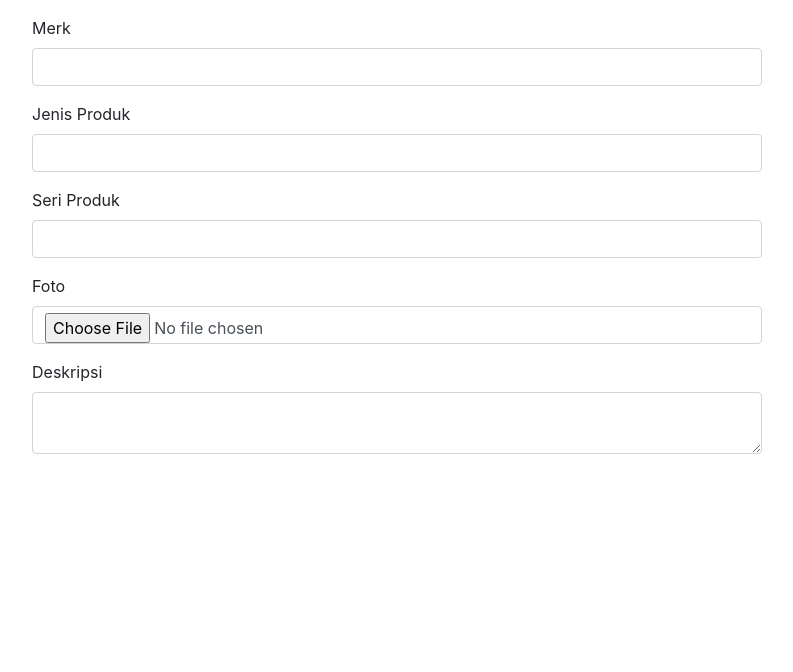
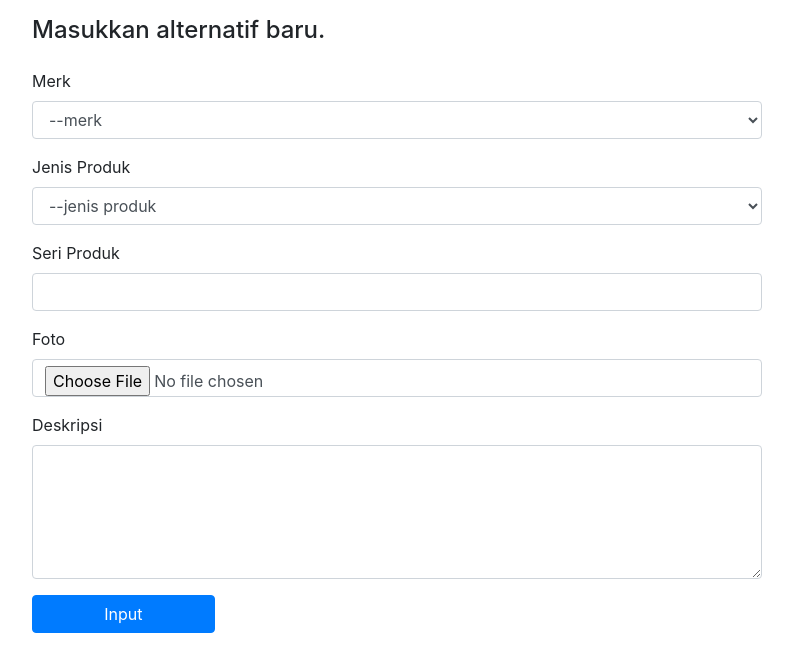
Before and after one commit to Woyman/elektre, a PHP site: page /admin/tambahalternatif.php in a window 1280 px wide. Shown: the part 107-779 px from the top of the page, without its empty margins (243-1036 px from the left). Run offline with PHP 8.4, Linux system fonts and the light colour scheme; the visitor is signed in with stand-in values (Sample User, id 1); data that the repository does not hold is empty.

Commit message:
tambah alternatif

```diff
--- a/admin/tambahalternatif.php
+++ b/admin/tambahalternatif.php
@@ -3,7 +3,7 @@ include('../config/session.php');
 include('../config/function.php');
 include('../config/koneksi.php');
 
-// $qGetDataMerk = mysqli_query($konek, "SELECT * FROM merk");
+$qGetDataMerk = mysqli_query($konek, "SELECT * FROM merk");
 
 ?>
 
@@ -37,36 +37,47 @@ include('../config/koneksi.php');
 
         <div class="row">
             <div class="col-8 offset-2">
-
+            <h4 class="pb-3">Masukkan alternatif baru.</h4>
+                <form action="proses/alternatif.php" method="post" enctype="multipart/form-data">
+                    <input type="hidden" name="action" value="input">
                     <div class="form-group">
                         <label for="merk">Merk</label>
-                        <input type="text" name="merk" class="form-control" id="merk">
+                        <select class="form-control" name="merk" Required>
+                            <option value=""> --merk </option>
+                            <?php while($merk = mysqli_fetch_assoc($qGetDataMerk) ){ ?>
+                                <option value="<?php echo $merk['id_merk'] ?>"> <?php echo $merk['nama_merk'] ?> </option>
+                            <?php } ?>
+                        </select>
                     </div>
 
                     <div class="form-group">
-                        <label for="merk">Jenis Produk</label>
-                        <input type="text" name="merk" class="form-control" id="">
+                        <label for="jns_produk">Jenis Produk</label>
+                        <select class="form-control" name="jns_produk" id="jns_produk" Required>
+                            <option value=""> --jenis produk </option>
+                            <option value="laptop"> Laptop</option>
+                            <option value="smartphone"> Smartphone</option>
+                        </select>
                     </div>
 
                     <div class="form-group">
-                        <label for="merk">Seri Produk</label>
-                        <input type="text" name="merk" class="form-control" id="">
+                        <label for="seri">Seri Produk</label>
+                        <input type="text" name="seri" class="form-control" id="seri" Required>
                     </div>
 
                     <div class="form-group">
-                        <label for="merk">Foto</label>
-                        <input type="file" name="#" class="form-control" >
+                        <label for="gambar">Foto</label>
+                        <input type="file" name="gambar" class="form-control" id="gambar" Required >
                     </div>
 
                     <div class="form-group">
                         <label for="merk">Deskripsi</label>
-                        <textarea class="form-control"></textarea
+                        <textarea class="form-control" name="deskripsi" rows="5" Required></textarea>
                     </div>
 
-
-
-
-
+                    <div class="form-group">
+                       <button class="btn btn-primary col-3">Input</button>
+                    </div>
+                </form>
             </div>
         </div>
 
--- a/elektre_bobby.sql
+++ b/elektre_bobby.sql
@@ -3,7 +3,7 @@
 -- https://www.phpmyadmin.net/
 --
 -- Host: 127.0.0.1:3306
--- Waktu pembuatan: 17 Jan 2020 pada 00.20
+-- Waktu pembuatan: 18 Jan 2020 pada 01.29
 -- Versi server: 5.7.26
 -- Versi PHP: 7.3.5
 
@@ -32,7 +32,7 @@ DROP TABLE IF EXISTS `alternatif`;
 CREATE TABLE IF NOT EXISTS `alternatif` (
   `id_alternatif` int(10) NOT NULL AUTO_INCREMENT,
   `id_merk` int(10) NOT NULL,
-  `jns_produk` enum('laptop','smarthphone') NOT NULL,
+  `jns_produk` enum('laptop','smartphone') NOT NULL,
   `seri_produk` varchar(255) NOT NULL,
   `foto` varchar(255) NOT NULL,
   `deskripsi` text NOT NULL,
```
Also changed, not shown: admin/alternatif.php (+60 -9 lines), admin/proses/alternatif.php (added, +37 -0 lines), admin/input/gambar/logo_wymn.png (added), admin/input/gambar/samsung_a50.jpg (added).
